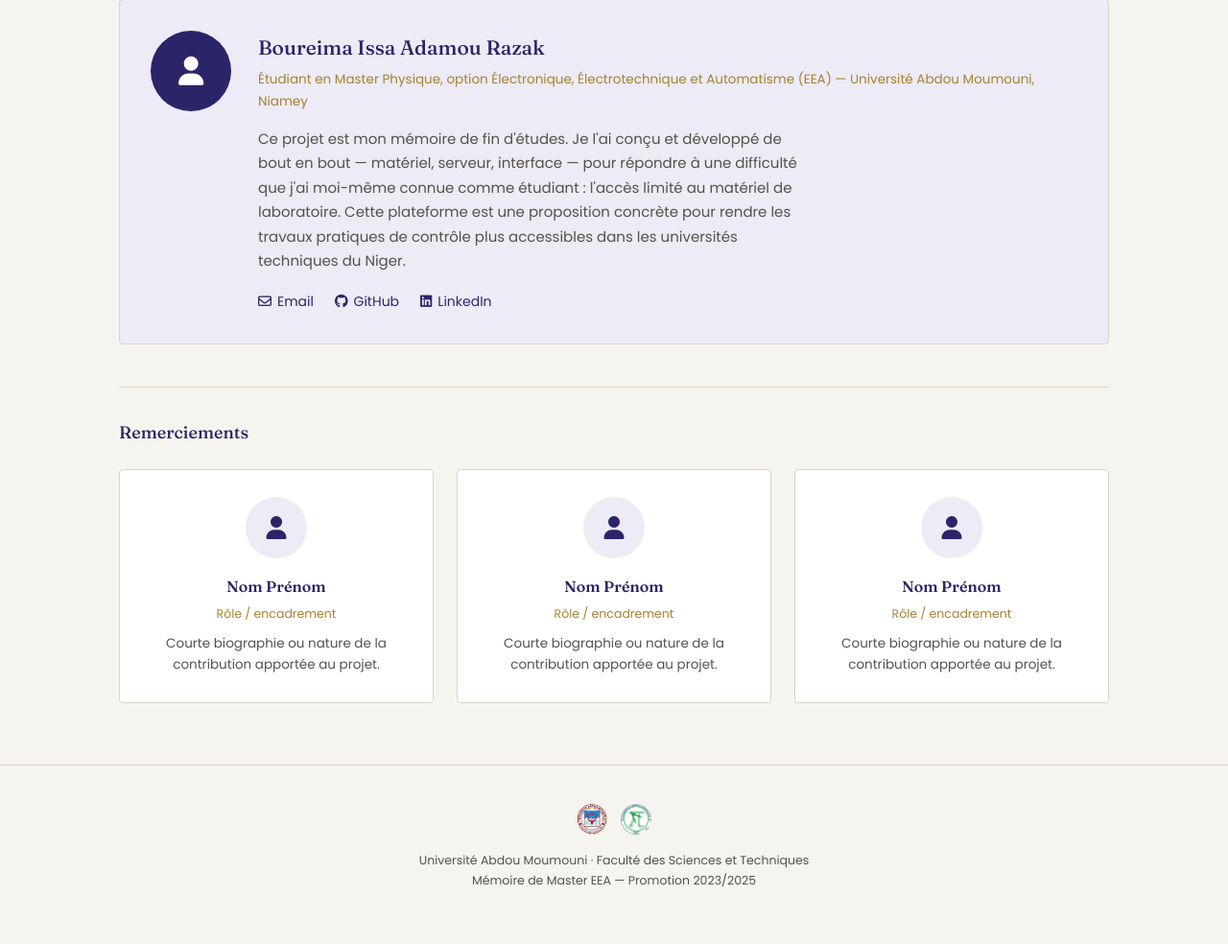
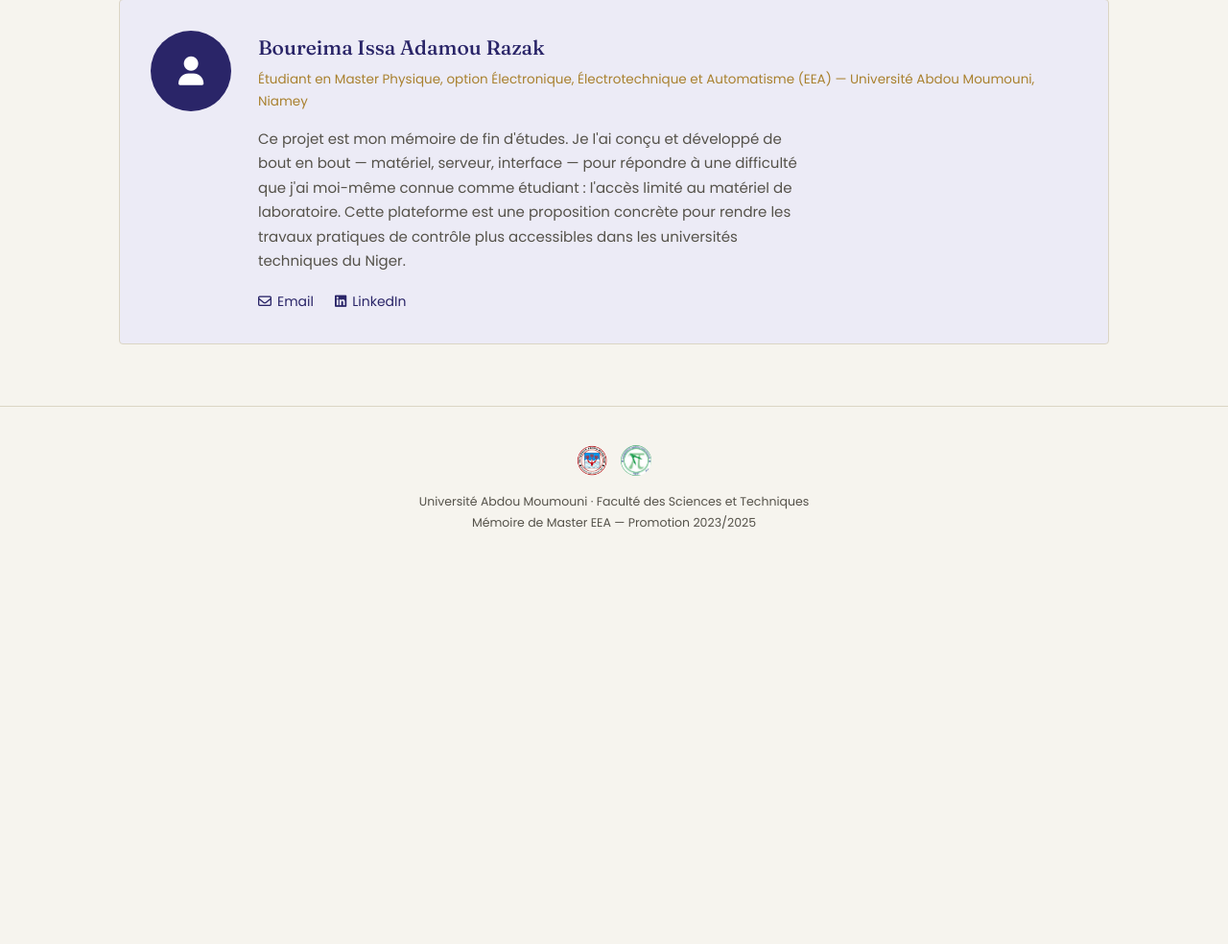
Before and after one commit to 2523Razak/uam-thermostat, a Flask app: page /a-propos in a window 1280 px wide. Shown: the part 4717-5701 px from the top of the page at 96% size. After the commit the page ends 5269 px from the top, so only its background shows below. Run offline with Flask 3, Linux system fonts and the light colour scheme; some libraries are stand-ins or nearby versions.

Commit message:
Modify author links and clean up contributors section
Updated author links and removed contributor section.

```diff
--- a/templates/a_propos.html
+++ b/templates/a_propos.html
@@ -216,32 +216,9 @@
           rendre les travaux pratiques de contrôle plus accessibles dans les universités techniques du Niger.
         </p>
         <div class="author-links">
-          <a href="#"><i class="fa-regular fa-envelope"></i> Email</a>
-          <a href="#"><i class="fa-brands fa-github"></i> GitHub</a>
-          <a href="#"><i class="fa-brands fa-linkedin"></i> LinkedIn</a>
+          <a href="mailto:razakboureimaissaadamou@gmail.com"><i class="fa-regular fa-envelope"></i> Email</a>
+          <a href="https://www.linkedin.com/in/razak-boureima-issa-adamou-10218b262" target="_blank" rel="noopener noreferrer"><i class="fa-brands fa-linkedin"></i> LinkedIn</a>
         </div>
-      </div>
-    </div>
-
-    <h3 class="contributors-title">Remerciements</h3>
-    <div class="contributors-grid">
-      <div class="contributor-card">
-        <div class="contributor-avatar"><i class="fa-solid fa-user"></i></div>
-        <h4 class="contributor-name">Nom Prénom</h4>
-        <p class="contributor-role">Rôle / encadrement</p>
-        <p class="contributor-bio">Courte biographie ou nature de la contribution apportée au projet.</p>
-      </div>
-      <div class="contributor-card">
-        <div class="contributor-avatar"><i class="fa-solid fa-user"></i></div>
-        <h4 class="contributor-name">Nom Prénom</h4>
-        <p class="contributor-role">Rôle / encadrement</p>
-        <p class="contributor-bio">Courte biographie ou nature de la contribution apportée au projet.</p>
-      </div>
-      <div class="contributor-card">
-        <div class="contributor-avatar"><i class="fa-solid fa-user"></i></div>
-        <h4 class="contributor-name">Nom Prénom</h4>
-        <p class="contributor-role">Rôle / encadrement</p>
-        <p class="contributor-bio">Courte biographie ou nature de la contribution apportée au projet.</p>
       </div>
     </div>
   </section>
```
